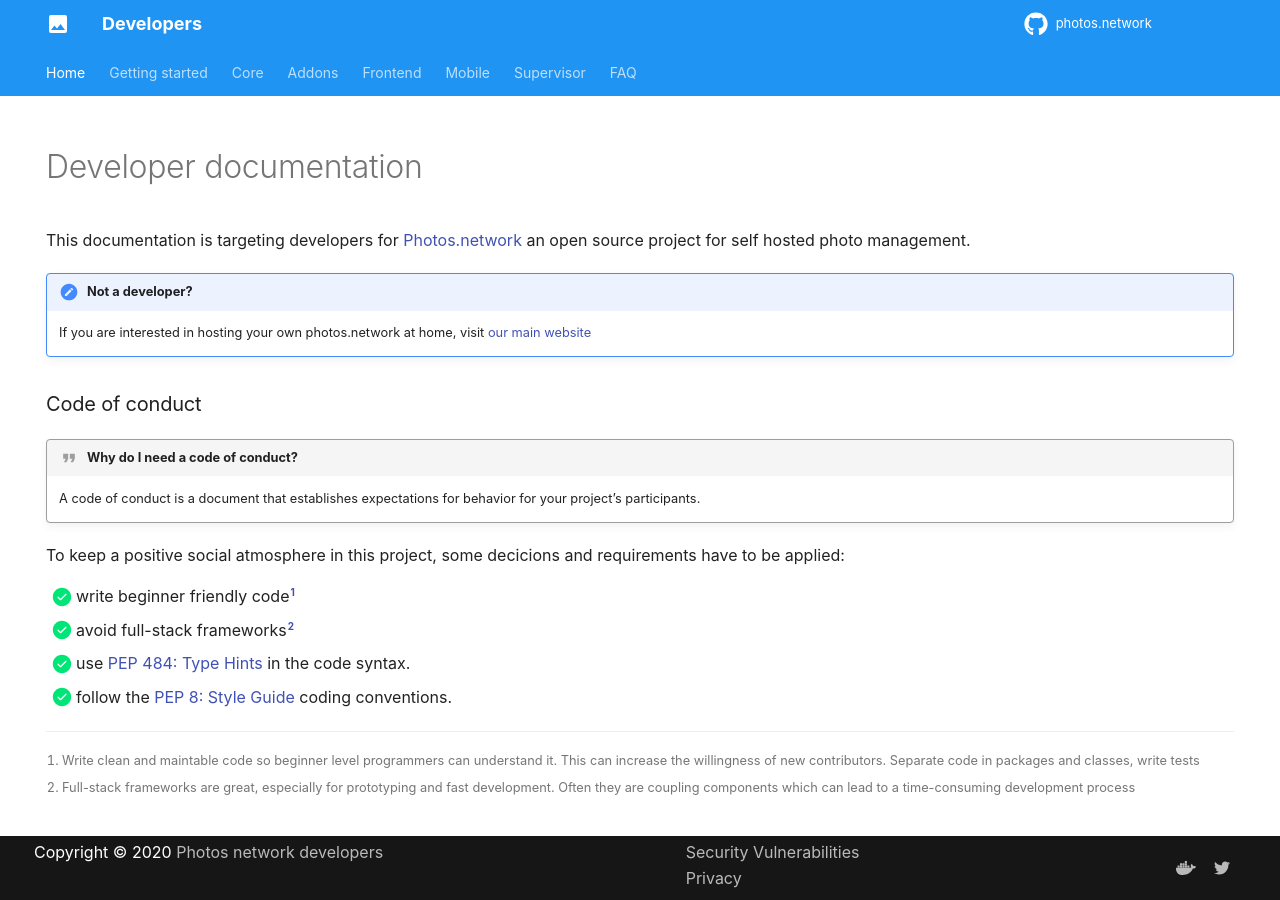
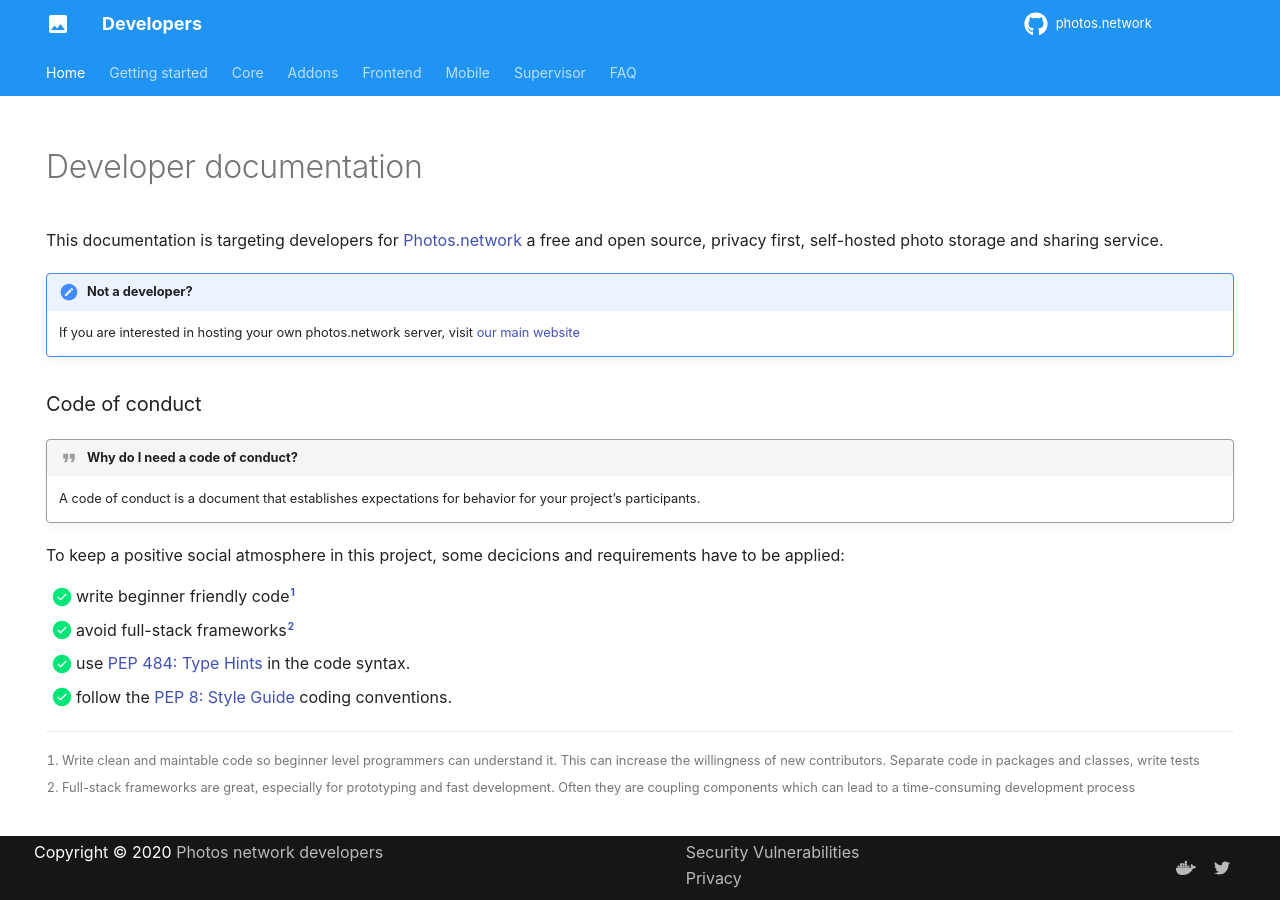
Before and after one commit to photos-network/developers.photos.network, an MkDocs documentation site: the page built from docs/index.md, in a window 1280 px wide. Built offline with MkDocs 1.6.1 and Material for MkDocs 9.7.7, drawn with Linux system fonts in a browser that asks for light colours; comment, search, counter and statistics services are not loaded.

Commit message:
some minor adjustments for more clarity

```diff
--- a/docs/index.md
+++ b/docs/index.md
@@ -5,10 +5,10 @@ hide:
 ---
 # Developer documentation
 
-This documentation is targeting developers for [Photos.network](https://photos.network) an open source project for self hosted photo management.
+This documentation is targeting developers for [Photos.network](https://photos.network) a free and open source, privacy first, self-hosted photo storage and sharing service.
 
 !!! hint "Not a developer?"
-    If you are interested in hosting your own photos.network at home, visit [our main website](https://photos.network)
+    If you are interested in hosting your own photos.network server, visit [our main website](https://photos.network)
 
 
 ### Code of conduct
```
Also changed, not shown: README.md (+2 -1 lines), docs/faq.md (+2 -2 lines), docs/overview.md (+1 -1 lines).
